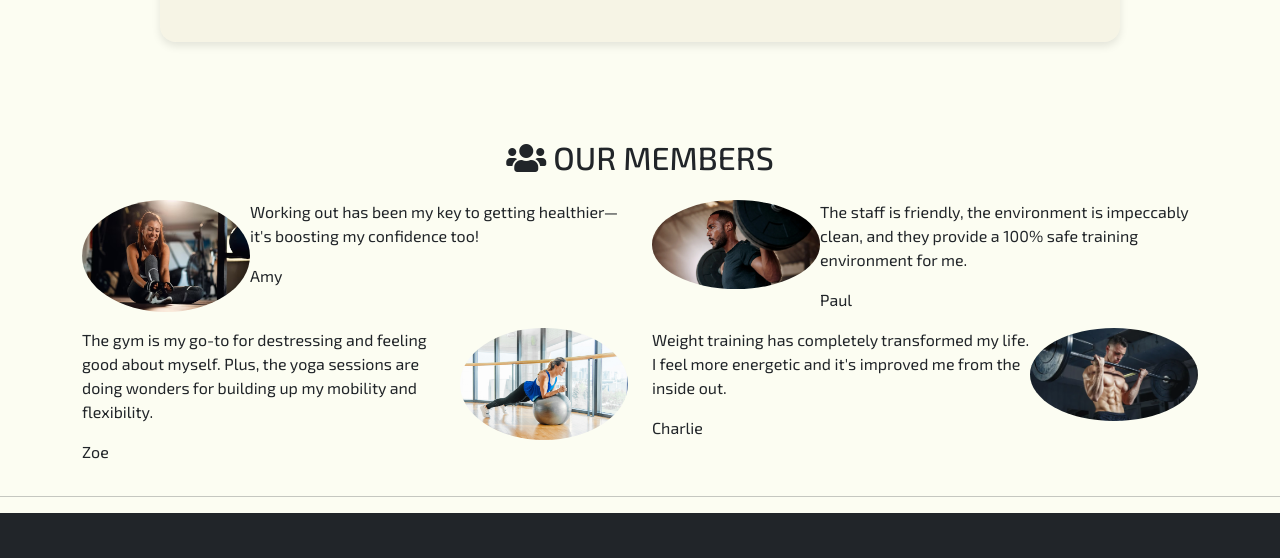
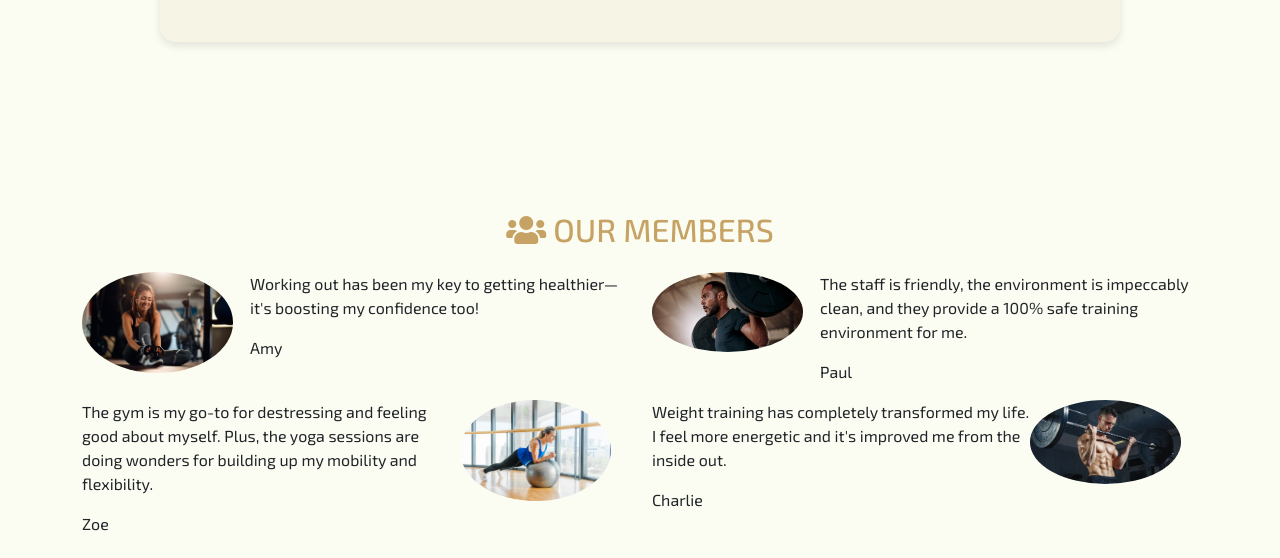
Before and after one commit to Lauren21717/Infinite_Fitness, a plain HTML site: page index.html in a window 1280 px wide. Shown: the part 2759-3317 px from the top of the page. Drawn offline with nearby package versions, Linux system fonts and the light colour scheme.

Commit message:
Style: finish the styling of index.html

```diff
--- a/assets/css/style.css
+++ b/assets/css/style.css
@@ -193,8 +193,8 @@ body {
 
 /*---------------------------------------------Member--*/
 
-.members-container img{
-  width: 100%;
+.members img{
+  width: 90%;
   height: auto;
 }
 
@@ -210,6 +210,20 @@ body {
 .member {
   max-width: 25rem;
   max-height: 20rem;
+}
+
+.members-container {
+  padding-top: 4.5rem;
+  padding-bottom: 4.5rem;
+}
+
+.members-container h2 {
+  color: #c6a364;
+}
+
+.d-flex {
+  display: flex!important;
+  justify-content: space-evenly;
 }
 /*---------------------------------------------Footer--*/
 
--- a/index.html
+++ b/index.html
@@ -156,7 +156,7 @@
         <section class="map-box container text-center">
             <div class="row">
                 <div class="col-12">
-                    <h3 style="color: #b67b0d;"><i class="fas fa-map-marker-alt"></i> Location</h3>
+                    <h3 style="color: #f54455;"><i class="fas fa-map-marker-alt"></i> Location</h3>
                     <p style="color: #b67b0d;">Unit F31 Lowry Outlet Mall, The Quays, Salford, M50 3AH</p>
                     <div class="map">
                         <p><iframe
@@ -173,13 +173,13 @@
 
     <!-- Members-->
 
-    <section class="members container">
+    <section class="members-container container">
         <div class="row">
             <div class="col-12 my-3 ">
                 <h2 class="text-uppercase text-center"><i class="fas fa-users"></i> Our Members</h2>
             </div>
         </div>
-        <div class="row members-container">
+        <div class="row members">
 
             <div class="col-12 col-md-12 col-lg-6 d-flex">
                 <div class="member-img d-none d-sm-block">
@@ -233,7 +233,7 @@
         </div>
     </section>
     <!-- /.members -->
-    <hr>
+
 
 
     <footer class="container-fluid bg-dark text-white pt-5 pb-4">
```
